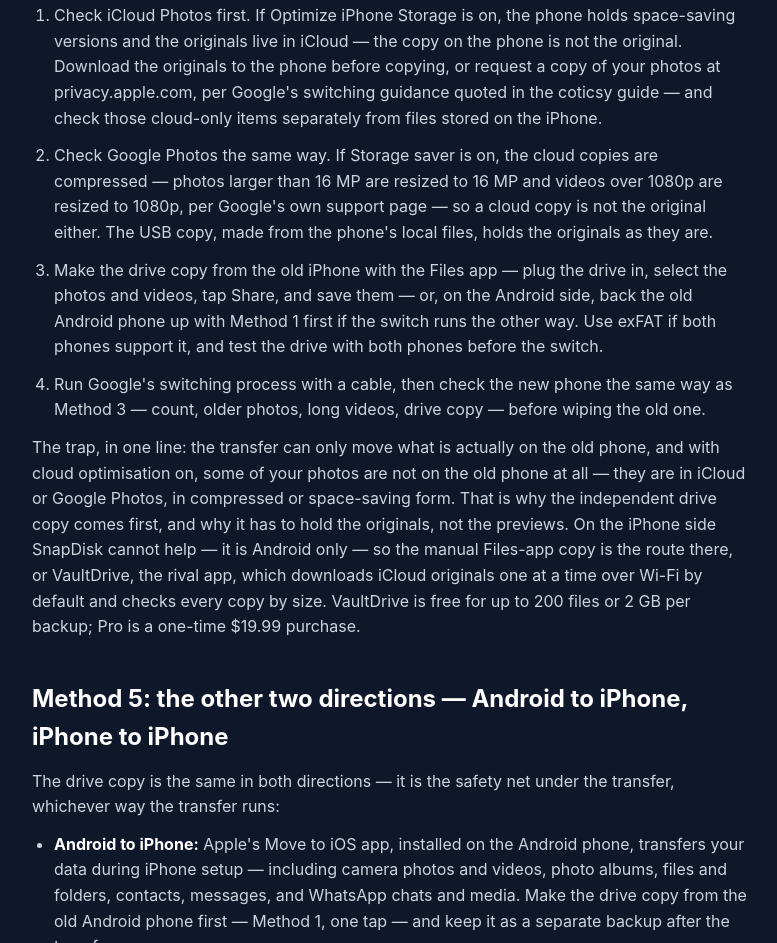
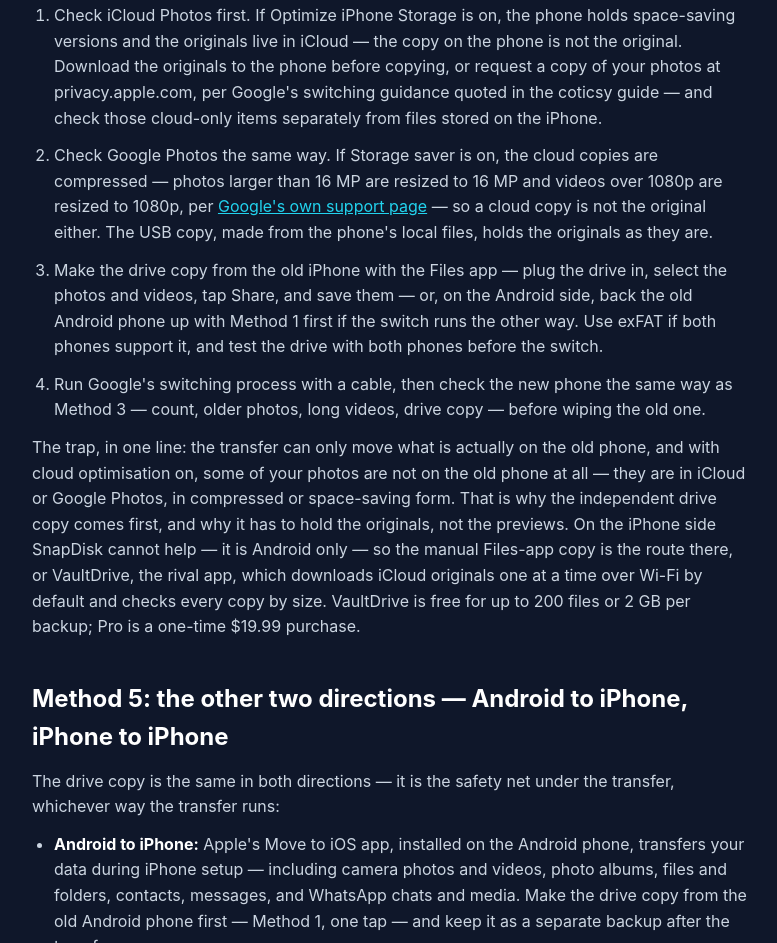
Before and after one commit to dzianisv/photo-backup, a plain HTML site: page docs/switching-phones-photos-to-usb.html in a window 1280 px wide. Shown: the part 7385-8328 px from the top of the page, without its empty margins (248-1025 px from the left). Drawn offline with Linux system fonts and the light colour scheme.

Commit message:
WL-168: link Google Photos backup-quality support page

```diff
--- a/docs/switching-phones-photos-to-usb.html
+++ b/docs/switching-phones-photos-to-usb.html
@@ -199,7 +199,7 @@
   <p>Google&#x27;s switching process copies data from your iPhone during Android setup — photos, videos, contacts, messages, and more. Google recommends using a cable, which transfers the most, and some phones need an OTG adapter; without one, a wireless app is available. That is the transfer — and before it runs, the cloud trap has to be cleared:</p>
   <ol>
     <li>Check iCloud Photos first. If Optimize iPhone Storage is on, the phone holds space-saving versions and the originals live in iCloud — the copy on the phone is not the original. Download the originals to the phone before copying, or request a copy of your photos at privacy.apple.com, per Google&#x27;s switching guidance quoted in the coticsy guide — and check those cloud-only items separately from files stored on the iPhone.</li>
-    <li>Check Google Photos the same way. If Storage saver is on, the cloud copies are compressed — photos larger than 16 MP are resized to 16 MP and videos over 1080p are resized to 1080p, per Google&#x27;s own support page — so a cloud copy is not the original either. The USB copy, made from the phone&#x27;s local files, holds the originals as they are.</li>
+    <li>Check Google Photos the same way. If Storage saver is on, the cloud copies are compressed — photos larger than 16 MP are resized to 16 MP and videos over 1080p are resized to 1080p, per <a href="https://support.google.com/photos/answer/6220791?hl=en-GB&amp;co=GENIE.Platform=Desktop">Google&#x27;s own support page</a> — so a cloud copy is not the original either. The USB copy, made from the phone&#x27;s local files, holds the originals as they are.</li>
     <li>Make the drive copy from the old iPhone with the Files app — plug the drive in, select the photos and videos, tap Share, and save them — or, on the Android side, back the old Android phone up with Method 1 first if the switch runs the other way. Use exFAT if both phones support it, and test the drive with both phones before the switch.</li>
     <li>Run Google&#x27;s switching process with a cable, then check the new phone the same way as Method 3 — count, older photos, long videos, drive copy — before wiping the old one.</li>
   </ol>
```
